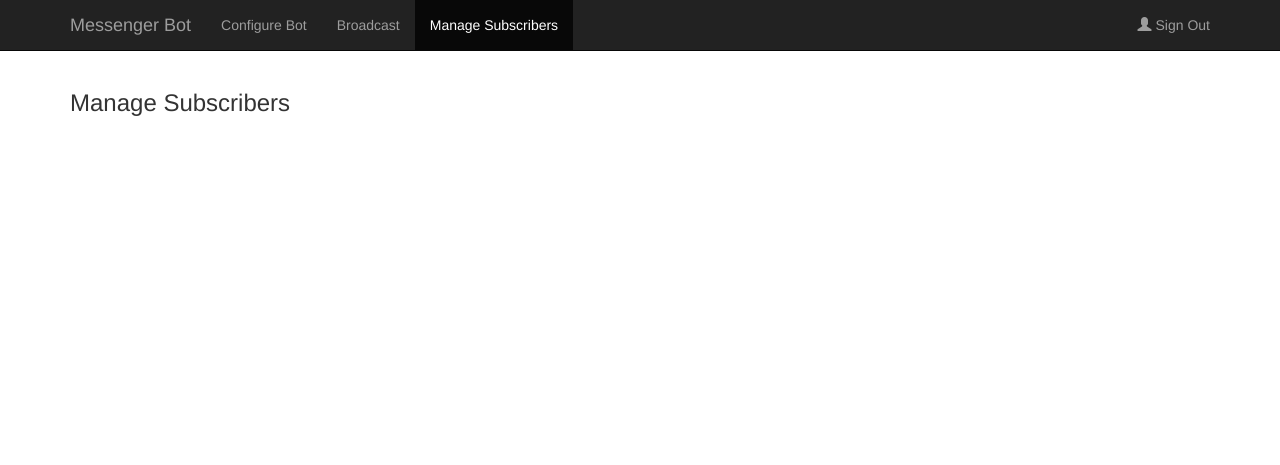
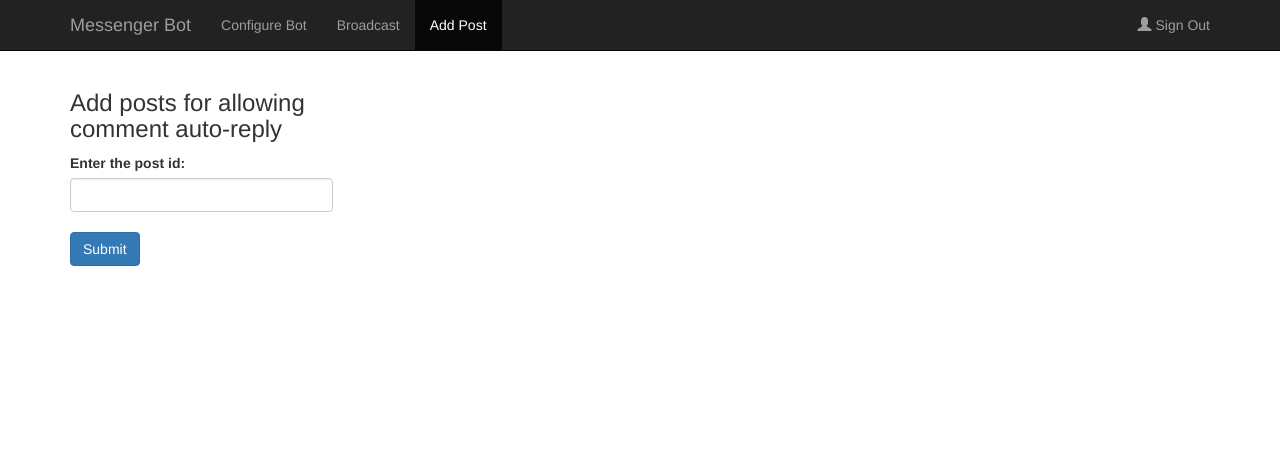
Before and after one commit to josethomasd/messenger-bot, a Flask app: template templates/manage.html in a window 1280 px wide. Shown: the top 465 px of the page. Run offline with Flask 2, Linux system fonts and the light colour scheme; the template is opened without the code that fills it: values that come from a table or form of the project are taken from there, others are empty; tables that the repository leaves empty hold one stand-in row (values such as "Sample post").

Commit message:
workibng id

```diff
--- a/app.py
+++ b/app.py
@@ -13,7 +13,7 @@ from werkzeug.security import generate_password_hash,check_password_hash
 
 from flask_heroku import Heroku
 
-from forms import Login, Register, Broadcast
+from forms import Login, Register, Broadcast, Posts
 
 app = Flask(__name__)
 app.config.from_object('config')
@@ -174,7 +174,16 @@ def broadcast():
 def manage():
     if not current_user.is_authenticated:
         return redirect(url_for('login'))
-    return render_template("manage.html")
+    form = Posts()
+    msg = None
+    if form.validate_on_submit():
+        post_id = form.post_id.data
+        if not db.session.query(Posts).filter(Posts.post_id == post_id).count():
+            add_post = Posts(post_id)
+            db.session.add(add_post)
+            db.session.commit()
+        msg = "Post added"
+    return render_template("manage.html", form=form, msg=msg)
 
 @app.route('/signout')
 def logout():
--- a/forms.py
+++ b/forms.py
@@ -11,3 +11,6 @@ class Register(Form):
 
 class Broadcast(Form):
     broadcast_text = StringField('broadcast_text',validators=[DataRequired()])
+
+class Posts(Form):
+    post_id = StringField('post_id',validators=[DataRequired()])
--- a/templates/broadcast.html
+++ b/templates/broadcast.html
@@ -51,7 +51,7 @@
                         <a href="broadcast">Broadcast</a>
                     </li>
                     <li>
-                        <a href="manage">Manage Subscribers</a>
+                        <a href="manage">Add Post</a>
                     </li>
                 </ul>
                 <ul class="nav navbar-nav navbar-right">
@@ -74,6 +74,7 @@
                   <form class="form-group" action="broadcast" method="POST">
                     <div class="form-group">
                         <label for="comment">Enter the message:</label>
+                        {{ form.hidden_tag() }}
                         {{ form.broadcast_text(size=150,class="form-control") }} <br>
                         <button type="submit" class="btn btn-primary" type="submit">Submit</button>
                     </div>
--- a/templates/index.html
+++ b/templates/index.html
@@ -51,7 +51,7 @@
                         <a href="broadcast">Broadcast</a>
                     </li>
                     <li>
-                        <a href="manage">Manage Subscribers</a>
+                        <a href="manage">Add Post</a>
                     </li>
                 </ul>
                 <ul class="nav navbar-nav navbar-right">
--- a/templates/login.html
+++ b/templates/login.html
@@ -51,7 +51,7 @@
                         <a href="broadcast">Broadcast</a>
                     </li>
                     <li>
-                        <a href="manage">Manage Subscribers</a>
+                        <a href="manage">Add Post</a>
                     </li>
                 </ul>
 
--- a/templates/manage.html
+++ b/templates/manage.html
@@ -51,7 +51,7 @@
                         <a href="broadcast">Broadcast</a>
                     </li>
                     <li class="active">
-                        <a href="manage">Manage Subscribers</a>
+                        <a href="manage">Add Post</a>
                     </li>
                 </ul>
                 <ul class="nav navbar-nav navbar-right">
@@ -70,7 +70,21 @@
         <div class="row">
 
             <div class="col-md-3">
-                <h3>Manage Subscribers</h3>
+                <h3>Add posts for allowing comment auto-reply</h3>
+
+                <form class="form-group" action="manage" method="POST">
+                    <div class="form-group">
+                        <label for="comment">Enter the post id:</label>
+                        {{ form.hidden_tag() }}
+                        {{ form.post_id(size=150,class="form-control") }} <br>
+                        <button type="submit" class="btn btn-primary" type="submit">Submit</button>
+                    </div>
+                  </form>
+                {% if msg %}
+                <script type="text/javascript">
+                    alert("Post added!")
+                </script>
+                {% endif %}
 
             </div>
 
--- a/templates/register.html
+++ b/templates/register.html
@@ -51,7 +51,7 @@
                         <a href="broadcast">Broadcast</a>
                     </li>
                     <li>
-                        <a href="manage">Manage Subscribers</a>
+                        <a href="manage">Add Post</a>
                     </li>
                 </ul>
 
```
